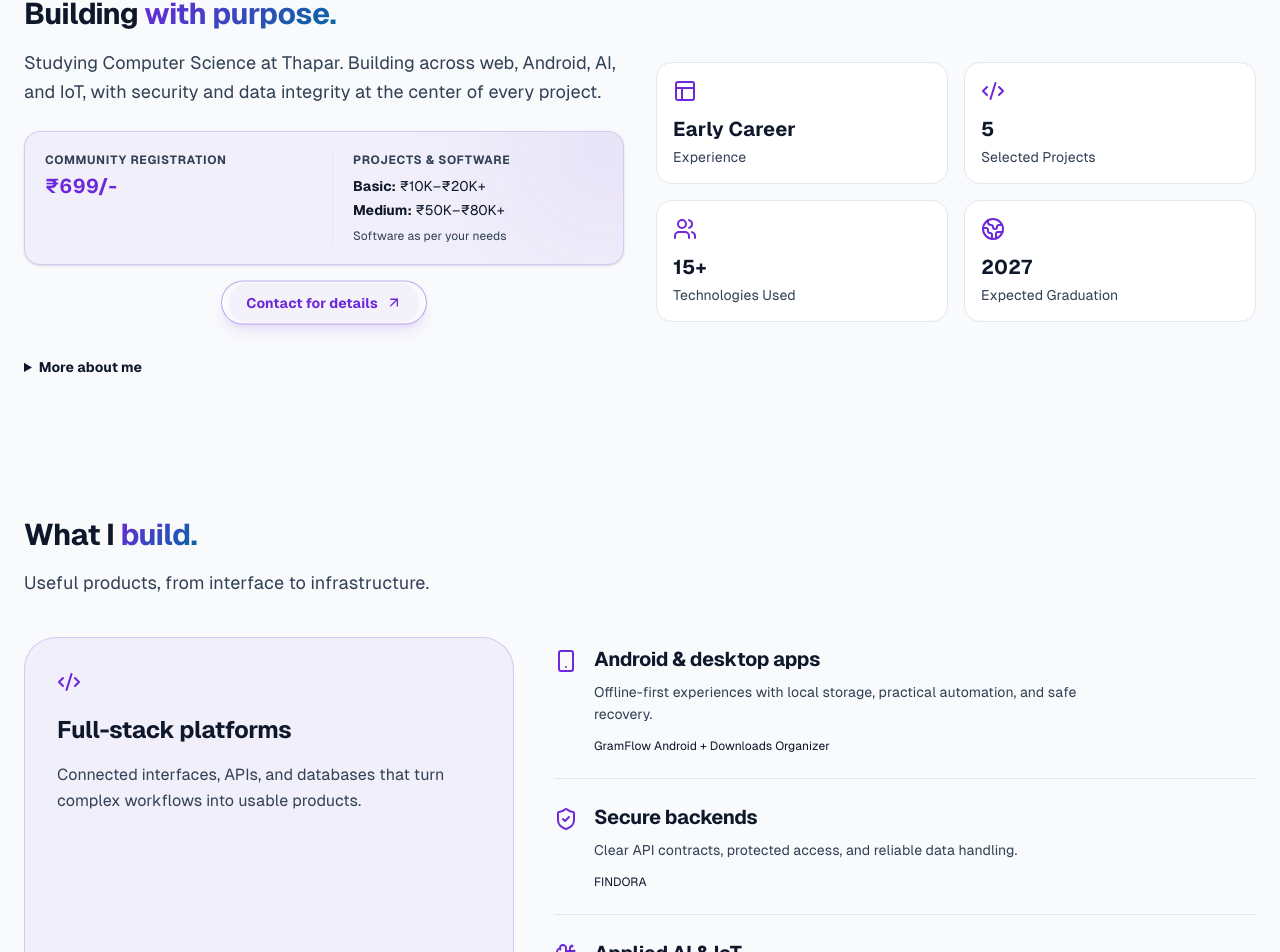
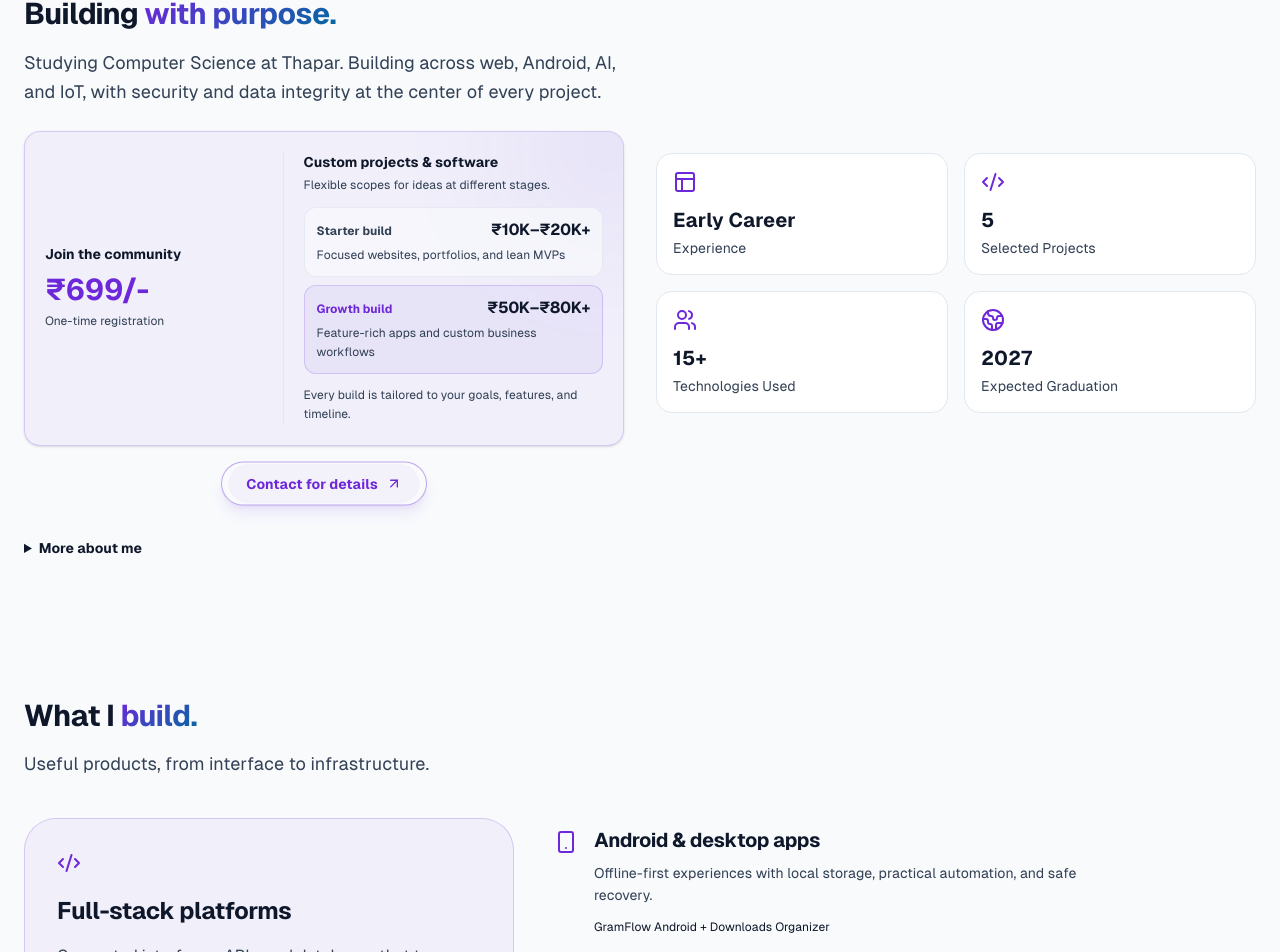
Before and after one commit to kashnordeen/portfolio, a React (Vite) app: page / in a window 1280 px wide. Shown: the part 1006-1958 px from the top of the page. Built offline with nearby package versions, Linux system fonts and the light colour scheme.

Commit message:
feat: redesign service pricing card

```diff
--- a/src/components/AboutSection/AboutSection.tsx
+++ b/src/components/AboutSection/AboutSection.tsx
@@ -43,15 +43,17 @@ export const AboutSection = () => {
                 animate={prefersReducedMotion ? undefined : { opacity: [0.25, 0.55, 0.25], scale: [1, 1.12, 1] }}
                 transition={{ duration: 4.5, repeat: Infinity, ease: "easeInOut" }}
               />
-              <div className="relative grid gap-4 sm:grid-cols-2">
+              <div className="relative grid gap-5 sm:grid-cols-[0.8fr_1.2fr] sm:gap-6">
                 <motion.div
+                  className="flex flex-col justify-center"
                   initial={prefersReducedMotion ? false : { opacity: 0, x: -12 }}
                   whileInView={prefersReducedMotion ? undefined : { opacity: 1, x: 0 }}
                   transition={{ delay: 0.12, duration: 0.35 }}
                   viewport={{ once: true }}
                 >
-                  <p className="text-xs font-semibold uppercase tracking-wider text-muted-foreground">Community registration</p>
-                  <p className="mt-1 text-xl font-bold text-primary">{profile.registrationCharge}</p>
+                  <p className="text-sm font-semibold text-foreground">Join the community</p>
+                  <p className="mt-2 text-3xl font-extrabold tracking-tight text-primary">{profile.registrationCharge}</p>
+                  <p className="mt-1 text-xs leading-relaxed text-muted-foreground">One-time registration</p>
                 </motion.div>
                 <motion.div
                   className="border-t border-border pt-4 sm:border-l sm:border-t-0 sm:pl-5 sm:pt-0"
@@ -60,12 +62,25 @@ export const AboutSection = () => {
                   transition={{ delay: 0.2, duration: 0.35 }}
                   viewport={{ once: true }}
                 >
-                  <p className="text-xs font-semibold uppercase tracking-wider text-muted-foreground">Projects &amp; software</p>
-                  <div className="mt-2 space-y-1 text-sm text-foreground">
-                    <p><span className="font-semibold">Basic:</span> {profile.projectPricing.basic}</p>
-                    <p><span className="font-semibold">Medium:</span> {profile.projectPricing.medium}</p>
+                  <p className="text-sm font-semibold text-foreground">Custom projects &amp; software</p>
+                  <p className="mt-1 text-xs leading-relaxed text-muted-foreground">Flexible scopes for ideas at different stages.</p>
+                  <div className="mt-3 grid gap-2">
+                    <div className="rounded-xl border border-border/80 bg-background/70 px-3 py-2.5">
+                      <div className="flex items-baseline justify-between gap-3">
+                        <p className="text-xs font-semibold text-muted-foreground">Starter build</p>
+                        <p className="text-base font-extrabold tracking-tight text-foreground">{profile.projectPricing.starter.price}</p>
+                      </div>
+                      <p className="mt-1 text-xs leading-relaxed text-muted-foreground">{profile.projectPricing.starter.description}</p>
+                    </div>
+                    <div className="rounded-xl border border-primary/20 bg-primary/5 px-3 py-2.5">
+                      <div className="flex items-baseline justify-between gap-3">
+                        <p className="text-xs font-semibold text-primary">Growth build</p>
+                        <p className="text-base font-extrabold tracking-tight text-foreground">{profile.projectPricing.growth.price}</p>
+                      </div>
+                      <p className="mt-1 text-xs leading-relaxed text-muted-foreground">{profile.projectPricing.growth.description}</p>
+                    </div>
                   </div>
-                  <p className="mt-2 text-xs font-medium text-muted-foreground">{profile.projectPricing.note}</p>
+                  <p className="mt-3 text-xs leading-relaxed text-muted-foreground">{profile.projectPricing.note}</p>
                 </motion.div>
               </div>
             </motion.div>
--- a/src/data/portfolio.ts
+++ b/src/data/portfolio.ts
@@ -17,9 +17,15 @@ export const profile = {
   aboutSummary: "Studying Computer Science at Thapar. Building across web, Android, AI, and IoT, with security and data integrity at the center of every project.",
   registrationCharge: "₹699/-",
   projectPricing: {
-    basic: "₹10K–₹20K+",
-    medium: "₹50K–₹80K+",
-    note: "Software as per your needs",
+    starter: {
+      price: "₹10K–₹20K+",
+      description: "Focused websites, portfolios, and lean MVPs",
+    },
+    growth: {
+      price: "₹50K–₹80K+",
+      description: "Feature-rich apps and custom business workflows",
+    },
+    note: "Every build is tailored to your goals, features, and timeline.",
   },
   aboutDescription: "I am pursuing a B.Tech in Computer Science and Engineering at Thapar Institute of Engineering and Technology, with graduation expected in May 2027. My foundation is in data structures, algorithms, object-oriented programming, and database systems. I apply it through projects in native Android, full-stack development, multimodal search, computer vision, and cloud-connected IoT. I enjoy understanding a problem, choosing an architecture, implementing it, and testing how it behaves when things go wrong.",
 };
```
